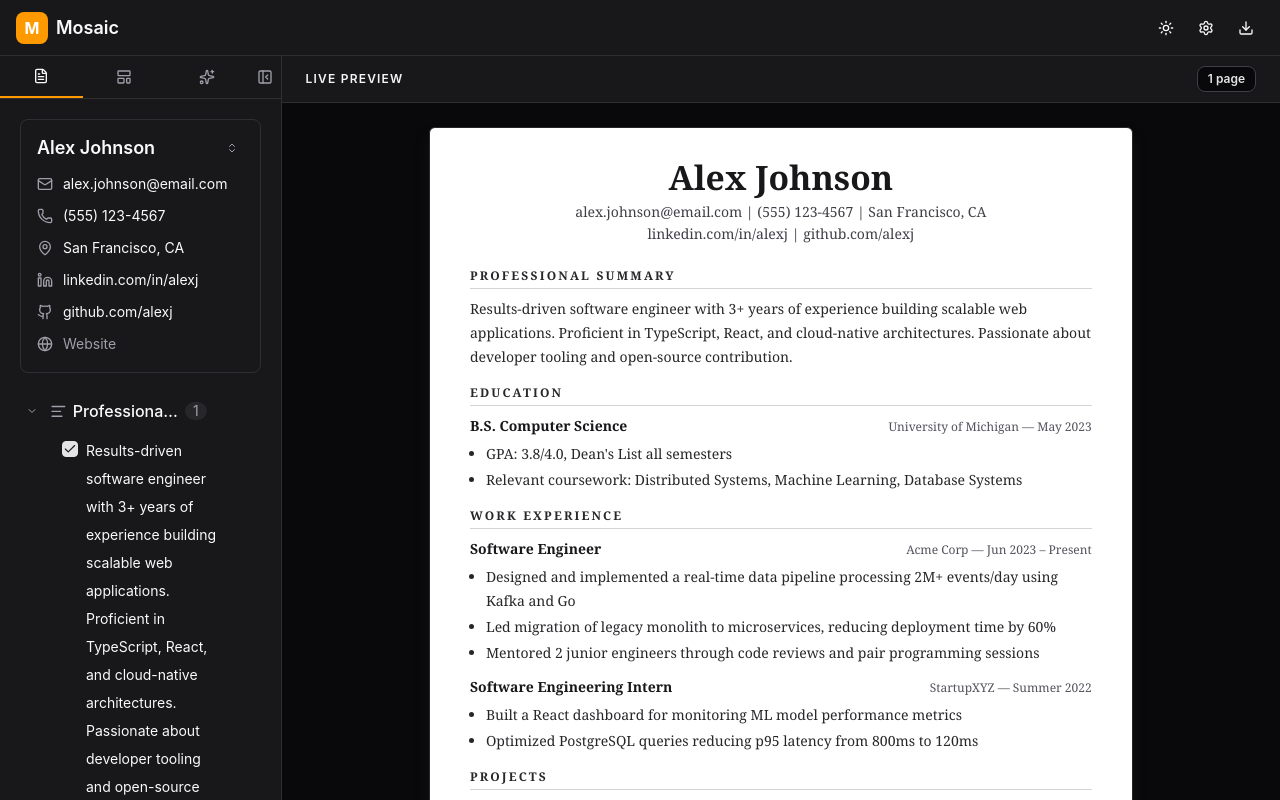
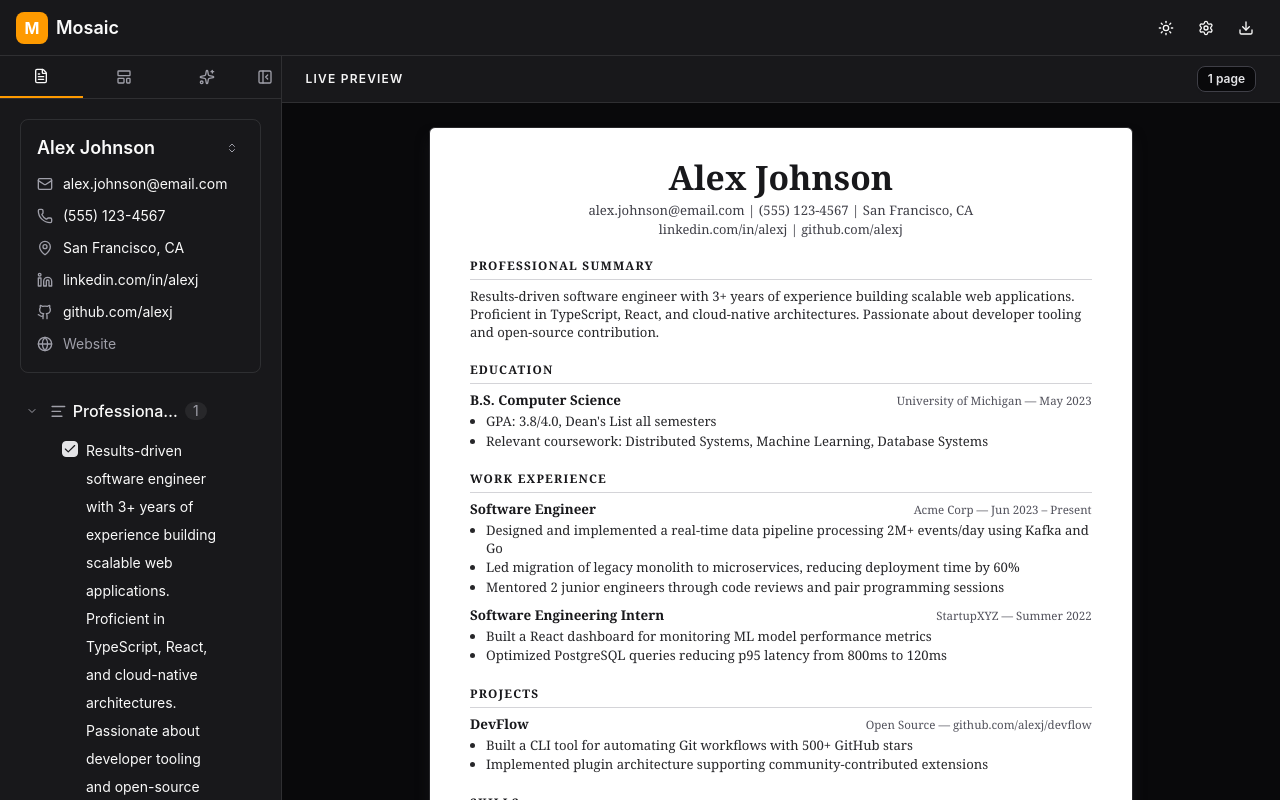
Before and after one commit to Anoop-Chandra-19/mosaic, a React (Vite) app: page / in a window 1280 px wide. Built offline with nearby package versions, Linux system fonts and the light colour scheme.

Commit message:
feat(preview): refine two-page header and typography hierarchy
Add a compact continuation header for page two.

Auto-scale long names and tighten preview text rhythm.

Remove eager overflow fallback so page two appears only when content truly paginates.

```diff
--- a/src/components/preview/PreviewHeader.tsx
+++ b/src/components/preview/PreviewHeader.tsx
@@ -2,27 +2,69 @@ import type { ContactInfo } from '@/types/resume';
 
 interface PreviewHeaderProps {
   contact: ContactInfo;
+  variant?: 'full' | 'compact';
+  pageNumber?: number;
 }
 
 function joinNonEmpty(parts: string[]) {
   return parts.filter((part) => part.trim().length > 0).join(' | ');
 }
 
-export function PreviewHeader({ contact }: PreviewHeaderProps) {
+function getNameClass(name: string) {
+  const length = name.trim().length;
+
+  if (length <= 18) {
+    return 'text-[clamp(1.6rem,2.7vw,2.1rem)] leading-tight';
+  }
+
+  if (length <= 26) {
+    return 'text-[clamp(1.4rem,2.3vw,1.9rem)] leading-tight';
+  }
+
+  return 'text-[clamp(1.2rem,2vw,1.6rem)] leading-snug break-words';
+}
+
+export function PreviewHeader({ contact, variant = 'full', pageNumber = 1 }: PreviewHeaderProps) {
+  const displayName = contact.name?.trim() || 'Your Name';
   const primaryLine = joinNonEmpty([contact.email, contact.phone, contact.location]);
   const secondaryLine = joinNonEmpty([contact.linkedin, contact.github, contact.website]);
+
+  if (variant === 'compact') {
+    const compactLine = joinNonEmpty([contact.email, contact.phone, contact.location]);
+
+    return (
+      <header
+        className="pb-1.5"
+        style={{ fontFamily: 'Georgia, serif' }}
+        data-preview-header
+        data-preview-header-variant="compact"
+      >
+        <div className="flex items-center justify-between gap-3 text-[0.68rem] font-semibold tracking-[0.08em] text-zinc-700 uppercase">
+          <span className="truncate">{displayName}</span>
+          <span>Page {pageNumber}</span>
+        </div>
+        {compactLine && (
+          <p className="mt-0.5 text-[0.72rem] leading-[1.25] text-zinc-600">{compactLine}</p>
+        )}
+        <div className="mt-1.5 border-b border-zinc-300" />
+      </header>
+    );
+  }
 
   return (
     <header
       className="pb-3 text-center"
       style={{ fontFamily: 'Georgia, serif' }}
       data-preview-header
+      data-preview-header-variant="full"
     >
-      <h1 className="text-[clamp(1.6rem,2.7vw,2.1rem)] leading-tight font-bold text-zinc-900">
-        {contact.name || 'Your Name'}
-      </h1>
-      {primaryLine && <p className="mt-1 text-sm text-zinc-700">{primaryLine}</p>}
-      {secondaryLine && <p className="mt-0.5 text-sm text-zinc-700">{secondaryLine}</p>}
+      <h1 className={`${getNameClass(displayName)} font-bold text-zinc-900`}>{displayName}</h1>
+      {primaryLine && (
+        <p className="mt-1 text-[0.82rem] leading-[1.3] text-zinc-700">{primaryLine}</p>
+      )}
+      {secondaryLine && (
+        <p className="mt-0.5 text-[0.8rem] leading-[1.25] text-zinc-700">{secondaryLine}</p>
+      )}
     </header>
   );
 }
--- a/src/components/preview/PreviewSection.tsx
+++ b/src/components/preview/PreviewSection.tsx
@@ -26,12 +26,12 @@ export function PreviewSection({ section }: PreviewSectionProps) {
 
   return (
     <section
-      className="pt-3"
+      className="pt-4 first:pt-2"
       style={{ fontFamily: 'Georgia, serif' }}
       data-preview-section-id={section.id}
     >
       <h2
-        className="border-b border-zinc-300 pb-1 text-xs font-bold tracking-[0.18em] text-zinc-800 uppercase"
+        className="border-b border-zinc-300 pb-1 text-[0.74rem] font-bold tracking-[0.1em] text-zinc-900 uppercase"
         data-preview-section-title-id={section.id}
       >
         {section.label}
@@ -42,7 +42,7 @@ export function PreviewSection({ section }: PreviewSectionProps) {
           isTextOnly ? (
             <p
               key={entry.id}
-              className="text-sm leading-6 text-zinc-800"
+              className="text-[0.82rem] leading-[1.35] text-zinc-800"
               data-preview-entry-id={entry.id}
               data-preview-entry-key={`${section.id}::${entry.id}`}
               data-preview-section-id={section.id}
@@ -62,9 +62,11 @@ export function PreviewSection({ section }: PreviewSectionProps) {
                   className="flex items-baseline justify-between gap-3"
                   data-preview-entry-heading-key={`${section.id}::${entry.id}`}
                 >
-                  <h3 className="text-sm leading-6 font-semibold text-zinc-900">{entry.title}</h3>
+                  <h3 className="text-[0.84rem] leading-[1.25] font-semibold text-zinc-900">
+                    {entry.title}
+                  </h3>
                   {entry.subtitle && (
-                    <p className="shrink-0 text-right text-xs leading-5 text-zinc-600">
+                    <p className="shrink-0 text-right text-[0.72rem] leading-[1.2] text-zinc-600">
                       {entry.subtitle}
                     </p>
                   )}
@@ -72,7 +74,7 @@ export function PreviewSection({ section }: PreviewSectionProps) {
               )}
 
               {entry.bullets.length > 0 && (
-                <ul className="list-disc space-y-0.5 pl-4 text-sm leading-6 text-zinc-800">
+                <ul className="list-disc space-y-0.5 pl-4 text-[0.82rem] leading-[1.35] text-zinc-800">
                   {entry.bullets.map((bullet, idx) => (
                     <li
                       key={`${entry.id}-${idx}`}
--- a/src/components/preview/ResumePreview.tsx
+++ b/src/components/preview/ResumePreview.tsx
@@ -17,6 +17,7 @@ export interface ResumePreviewMeta {
 
 interface PaginationMeasurements {
   headerHeight: number;
+  continuationHeaderHeight: number;
   sectionTitleHeights: Record<string, number>;
   entryHeights: Record<string, number>;
   entryHeadingHeights: Record<string, number>;
@@ -43,6 +44,8 @@ const ENTRY_INTERNAL_GAP_PX = 4;
 const BULLET_GAP_PX = 2;
 const TEXT_CHARS_PER_LINE = 88;
 const MEASUREMENT_THROTTLE_MS = 100;
+const BODY_LINE_HEIGHT_PX = 18;
+const HEADING_LINE_HEIGHT_PX = 20;
 
 function mmToPx(mm: number) {
   return (mm / MM_PER_INCH) * PX_PER_INCH;
@@ -51,7 +54,11 @@ function mmToPx(mm: number) {
 const DEFAULT_PAGE_CONTENT_WIDTH_PX = mmToPx(A4_WIDTH_MM - PAGE_MARGIN_MM * 2);
 const DEFAULT_PAGE_CONTENT_HEIGHT_PX = mmToPx(A4_HEIGHT_MM - PAGE_MARGIN_MM * 2);
 
-function estimateTextHeight(text: string, lineHeight = 24, charsPerLine = TEXT_CHARS_PER_LINE) {
+function estimateTextHeight(
+  text: string,
+  lineHeight = BODY_LINE_HEIGHT_PX,
+  charsPerLine = TEXT_CHARS_PER_LINE
+) {
   const lines = Math.max(1, Math.ceil(text.trim().length / charsPerLine));
   return lines * lineHeight;
 }
@@ -119,12 +126,12 @@ function getEntryHeight(
   if (measuredHeight) return measuredHeight;
 
   if (TEXT_ONLY_TYPES.has(section.type)) {
-    return estimateTextHeight(entry.text ?? '', 24, TEXT_CHARS_PER_LINE);
+    return estimateTextHeight(entry.text ?? '', BODY_LINE_HEIGHT_PX, TEXT_CHARS_PER_LINE);
   }
 
-  const headingHeight = entry.title || entry.subtitle ? 24 : 0;
+  const headingHeight = entry.title || entry.subtitle ? HEADING_LINE_HEIGHT_PX : 0;
   const bulletsHeight = entry.bullets.reduce(
-    (sum, bullet) => sum + estimateTextHeight(bullet, 24, 92),
+    (sum, bullet) => sum + estimateTextHeight(bullet, BODY_LINE_HEIGHT_PX, 92),
     0
   );
   const bulletGaps = Math.max(0, entry.bullets.length - 1) * BULLET_GAP_PX;
@@ -170,10 +177,11 @@ function splitEntryByAvailableHeight(
 
   const entryKey = `${section.id}::${entry._sourceKey ?? entry.id}`;
   const headingHeight =
-    measurements.entryHeadingHeights[entryKey] ?? (entry.title || entry.subtitle ? 24 : 0);
+    measurements.entryHeadingHeights[entryKey] ??
+    (entry.title || entry.subtitle ? HEADING_LINE_HEIGHT_PX : 0);
   const bulletHeights =
     measurements.bulletHeights[entryKey] ??
-    entry.bullets.map((bullet) => estimateTextHeight(bullet, 24, 92));
+    entry.bullets.map((bullet) => estimateTextHeight(bullet, BODY_LINE_HEIGHT_PX, 92));
 
   const requiresHeadingGap = headingHeight > 0 && bulletHeights.length > 0;
   let used = headingHeight + (requiresHeadingGap ? ENTRY_INTERNAL_GAP_PX : 0);
@@ -208,7 +216,9 @@ function splitEntryByAvailableHeight(
         id: `${entry.id}-cont-${continuationIndex}`,
         bullets: [firstBulletPart],
         _height:
-          headingHeight + ENTRY_INTERNAL_GAP_PX + estimateTextHeight(firstBulletPart, 24, 92),
+          headingHeight +
+          ENTRY_INTERNAL_GAP_PX +
+          estimateTextHeight(firstBulletPart, BODY_LINE_HEIGHT_PX, 92),
       },
       rest: restBullets.length
         ? {
@@ -239,8 +249,12 @@ function splitEntryByAvailableHeight(
   };
 }
 
-function createEmptyPage(headerHeight: number): PageLayout {
-  return { sections: [], usedHeight: headerHeight };
+function getHeaderHeightForPage(pageIndex: number, measurements: PaginationMeasurements) {
+  return pageIndex === 0 ? measurements.headerHeight : measurements.continuationHeaderHeight;
+}
+
+function createEmptyPage(pageIndex: number, measurements: PaginationMeasurements): PageLayout {
+  return { sections: [], usedHeight: getHeaderHeightForPage(pageIndex, measurements) };
 }
 
 function paginateSections(
@@ -248,7 +262,7 @@ function paginateSections(
   measurements: PaginationMeasurements,
   pageContentHeight: number
 ): PreviewRenderableSection[][] {
-  const pages: PageLayout[] = [createEmptyPage(measurements.headerHeight)];
+  const pages: PageLayout[] = [createEmptyPage(0, measurements)];
   let continuationIndex = 0;
 
   const ensureSection = (page: PageLayout, section: PreviewRenderableSection) => {
@@ -274,7 +288,7 @@ function paginateSections(
 
       let page = pages[pages.length - 1];
       const pageSection = page.sections.find((item) => item.id === section.id);
-      const sectionTitleHeight = measurements.sectionTitleHeights[section.id] ?? 26;
+      const sectionTitleHeight = measurements.sectionTitleHeights[section.id] ?? 22;
       const sectionOpenCost = pageSection
         ? 0
         : SECTION_TOP_PADDING_PX + sectionTitleHeight + SECTION_CONTENT_TOP_PADDING_PX;
@@ -307,13 +321,13 @@ function paginateSections(
 
         if (split.rest) {
           queue.unshift(split.rest);
-          pages.push(createEmptyPage(measurements.headerHeight));
+          pages.push(createEmptyPage(pages.length, measurements));
         }
 
         continue;
       }
 
-      pages.push(createEmptyPage(measurements.headerHeight));
+      pages.push(createEmptyPage(pages.length, measurements));
       page = pages[pages.length - 1];
 
       const freshSectionCost =
@@ -364,18 +378,23 @@ function createFallbackMeasurements(sections: PreviewRenderableSection[]): Pagin
   const entryHeights: Record<string, number> = {};
 
   for (const section of sections) {
-    sectionTitleHeights[section.id] = 26;
+    sectionTitleHeights[section.id] = 22;
 
     for (const entry of section.entries as PaginatedEntry[]) {
       const key = `${section.id}::${entry._sourceKey ?? entry.id}`;
       entryHeights[key] = TEXT_ONLY_TYPES.has(section.type)
-        ? estimateTextHeight(entry.text ?? '', 24)
-        : 24 + entry.bullets.reduce((sum, bullet) => sum + estimateTextHeight(bullet, 24, 92), 0);
+        ? estimateTextHeight(entry.text ?? '', BODY_LINE_HEIGHT_PX)
+        : HEADING_LINE_HEIGHT_PX +
+          entry.bullets.reduce(
+            (sum, bullet) => sum + estimateTextHeight(bullet, BODY_LINE_HEIGHT_PX, 92),
+            0
+          );
     }
   }
 
   return {
     headerHeight: 110,
+    continuationHeaderHeight: 40,
     sectionTitleHeights,
     entryHeights,
     entryHeadingHeights: {},
@@ -394,7 +413,6 @@ export function ResumePreview({ onMetaChange }: ResumePreviewProps) {
     width: DEFAULT_PAGE_CONTENT_WIDTH_PX,
     height: DEFAULT_PAGE_CONTENT_HEIGHT_PX,
   });
-  const [visibleOverflowDetected, setVisibleOverflowDetected] = useState(false);
 
   const normalizedSections = useMemo(() => normalizeSections(sections), [sections]);
 
@@ -418,8 +436,14 @@ export function ResumePreview({ onMetaChange }: ResumePreviewProps) {
       const entryHeadingHeights: Record<string, number> = {};
       const bulletHeights: Record<string, number[]> = {};
 
-      const headerNode = root.querySelector('[data-preview-header]') as HTMLElement | null;
-      const headerHeight = headerNode?.getBoundingClientRect().height ?? 110;
+      const fullHeaderNode = root.querySelector(
+        '[data-preview-header-variant="full"]'
+      ) as HTMLElement | null;
+      const compactHeaderNode = root.querySelector(
+        '[data-preview-header-variant="compact"]'
+      ) as HTMLElement | null;
+      const headerHeight = fullHeaderNode?.getBoundingClientRect().height ?? 110;
+      const continuationHeaderHeight = compactHeaderNode?.getBoundingClientRect().height ?? 40;
 
       root.querySelectorAll<HTMLElement>('[data-preview-section-title-id]').forEach((node) => {
         const sectionId = node.dataset.previewSectionTitleId;
@@ -452,6 +476,7 @@ export function ResumePreview({ onMetaChange }: ResumePreviewProps) {
 
       setMeasurements({
         headerHeight,
+        continuationHeaderHeight,
         sectionTitleHeights,
         entryHeights,
         entryHeadingHeights,
@@ -510,13 +535,13 @@ export function ResumePreview({ onMetaChange }: ResumePreviewProps) {
   );
 
   const meta = useMemo<ResumePreviewMeta>(() => {
-    const totalPages = Math.max(paginated.length, visibleOverflowDetected ? 2 : 1);
+    const totalPages = paginated.length;
     return {
       visiblePages: Math.min(2, totalPages),
       totalPages,
       hasOverflowBeyondTwo: totalPages > 2,
     };
-  }, [paginated, visibleOverflowDetected]);
+  }, [paginated]);
 
   useEffect(() => {
     onMetaChange(meta);
@@ -527,27 +552,17 @@ export function ResumePreview({ onMetaChange }: ResumePreviewProps) {
     (_, index) => paginated[index] ?? []
   );
 
-  useEffect(() => {
-    const pageRoot = visiblePageRootRef.current;
-    if (!pageRoot) return;
-
-    const contentNode = pageRoot.querySelector('[data-preview-page-content]') as HTMLElement | null;
-    if (!contentNode) return;
-
-    const frame = window.requestAnimationFrame(() => {
-      setVisibleOverflowDetected(contentNode.scrollHeight - contentNode.clientHeight > 1);
-    });
-
-    return () => window.cancelAnimationFrame(frame);
-  }, [contact, paginated, pageContentSize.width, pageContentSize.height]);
-
   return (
     <>
       <div ref={visiblePageRootRef}>
         <div className="space-y-4">
           {visiblePages.map((pageSections, pageIndex) => (
             <PreviewPage key={`preview-page-${pageIndex}`}>
-              <PreviewHeader contact={contact} />
+              <PreviewHeader
+                contact={contact}
+                variant={pageIndex === 0 ? 'full' : 'compact'}
+                pageNumber={pageIndex + 1}
+              />
               <div className="space-y-1">
                 {pageSections.map((section) => (
                   <PreviewSection key={`${section.id}-${pageIndex}`} section={section} />
@@ -564,7 +579,10 @@ export function ResumePreview({ onMetaChange }: ResumePreviewProps) {
           className="text-zinc-900"
           style={{ width: `${pageContentSize.width}px` }}
         >
-          <PreviewHeader contact={contact} />
+          <PreviewHeader contact={contact} variant="full" pageNumber={1} />
+          <div className="mt-4">
+            <PreviewHeader contact={contact} variant="compact" pageNumber={2} />
+          </div>
           <div className="space-y-1">
             {activeSections.map((section) => (
               <PreviewSection key={`measure-${section.id}`} section={section} />
```
